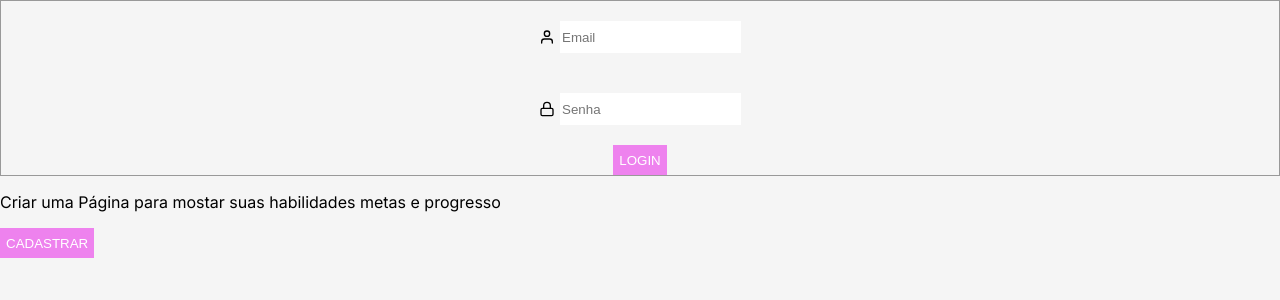
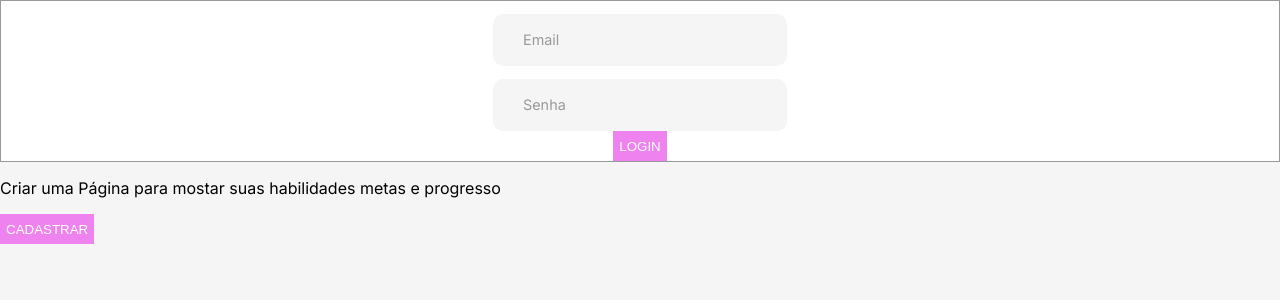
Before and after one commit to vitorsoaresf/kenzie-hub, a React (Create React App) app: page / in a window 1280 px wide. Shown: the top 300 px of the page. Built offline with nearby package versions, Linux system fonts and the light colour scheme.

Commit message:
feat: implements POST new tech and new work

```diff
--- a/src/components/Input/index.jsx
+++ b/src/components/Input/index.jsx
@@ -1,11 +1,12 @@
 import { Container, ContainerInput } from "./styles";
 
-function Input({ icon: Icon, register, name, ...rest }) {
+function Input({ icon: Icon, register, name, placeholder, ...rest }) {
   return (
     <Container>
       <ContainerInput>
-        {Icon && <Icon />}
-        <input {...register(name)} {...rest} />
+        {/* {Icon && <Icon />} */}
+        <input {...register(name)} {...rest} placeholder=" " />
+        <label>{placeholder}</label>
       </ContainerInput>
     </Container>
   );
--- a/src/components/Input/styles.js
+++ b/src/components/Input/styles.js
@@ -2,24 +2,72 @@ import styled from "styled-components";
 
 export const Container = styled.div`
   display: flex;
-
-  input {
-    border: none;
-    height: 30px;
-    margin: 20px 0px 20px 5px;
-
-    :focus {
-      background-color: violet;
-
-      ::placeholder {
-        color: black;
-      }
-    }
-  }
 `;
 
 export const ContainerInput = styled.div`
   display: flex;
   justify-content: center;
   align-items: center;
+  position: relative;
+  padding-top: 13px;
+  color: var(--grey-50);
+  /* background-color: var(--grey-0); */
+
+  input {
+    background-color: var(--grey-0);
+    width: 290px;
+    height: 50px;
+    border: 0;
+    /* border-bottom: 2px solid lightgrey; */
+    outline: none;
+    min-width: 180px;
+    font-size: 16px;
+    transition: all 0.3s ease-out;
+    -webkit-transition: all 0.3s ease-out;
+    -moz-transition: all 0.3s ease-out;
+    -webkit-appearance: none;
+    border-radius: 10px;
+  }
+
+  input:focus {
+    border: 2px solid black;
+  }
+
+  input::placeholder {
+    color: transparent;
+  }
+
+  label {
+    pointer-events: none;
+    position: absolute;
+    top: 0;
+    left: 0;
+    margin-top: 30px;
+    margin-left: 30px;
+    font-size: 0.9rem;
+    color: var(--grey-50);
+    transition: all 0.3s ease-out;
+    -webkit-transition: all 0.3s ease-out;
+    -moz-transition: all 0.3s ease-out;
+  }
+
+  input:required:invalid + label {
+    color: red;
+  }
+
+  input:focus:required:invalid {
+    border-bottom: 2px solid red;
+  }
+
+  input:required:invalid + label:before {
+    content: "*";
+  }
+
+  input:focus + label,
+  input:not(:placeholder-shown) + label {
+    background-color: var(--white);
+    font-size: 13px;
+    margin-top: 5px;
+    color: black;
+  }
 `;
--- a/src/pages/Dashboard/index.jsx
+++ b/src/pages/Dashboard/index.jsx
@@ -5,42 +5,57 @@ import {
   ContainerUl,
 } from "./styles";
 import { useState } from "react";
-import { Redirect, useHistory } from "react-router-dom";
+import { Redirect } from "react-router-dom";
+import { useForm } from "react-hook-form";
 import { FiArrowRight, FiArrowDown, FiArrowLeft } from "react-icons/fi";
 import Button from "../../components/Button";
 import api from "../../services/api";
 
 function Dashboard({ authenticated, setAuthenticated }) {
   const [user, setUser] = useState(
-    JSON.parse(localStorage.getItem("@Kenziehub:user")) || []
+    JSON.parse(localStorage.getItem("@Kenziehub:user")) || ""
+  );
+
+  const [token, setToken] = useState(
+    JSON.parse(localStorage.getItem("@Kenziehub:token")) || ""
   );
 
   const [registerTech, setRegisterTech] = useState(false);
   const [registerWork, setRegisterWork] = useState(false);
 
-  const [newTech, setNewTech] = useState("");
-  const [newTechStatus, setNewTechStatus] = useState("");
+  const {
+    register,
+    handleSubmit,
+    formState: { errors },
+  } = useForm({});
 
-  const [newWork, setNewWork] = useState("");
-  const [newWorkDescription, setNewWorkDescription] = useState("");
+  const onSubmitTech = (data) => {
+    api
+      .post("/users/techs", data, {
+        headers: { Authorization: `Bearer ${token}` },
+      })
+      .then((response) => {
+        console.log("OK");
+      })
+      .catch((err) => console.log("Usuário não registrado!", err));
+    setRegisterTech(false);
+  };
 
-  const history = useHistory();
+  const onSubmitWork = (data) => {
+    api
+      .post("/users/works", data, {
+        headers: { Authorization: `Bearer ${token}` },
+      })
+      .then((response) => {
+        console.log("OK");
+      })
+      .catch((err) => console.log("Usuário não registrado!", err));
+    setRegisterWork(false);
+  };
 
   if (!authenticated) {
     return <Redirect to="/" />;
   }
-
-  const handleClickNewTech = ({ ...rest }) => {
-    user.techs = [...user.techs, rest];
-    // PAREI AQUI!! TENTAR MANDAR ESSA REQUISICAO
-    // api.post(`users/${user.id}`)
-    setRegisterTech(false);
-  };
-
-  const handleClickNewWork = ({ ...rest }) => {
-    user.works = [...user.works, rest];
-    setRegisterWork(false);
-  };
 
   return (
     <Container>
@@ -78,18 +93,12 @@ function Dashboard({ authenticated, setAuthenticated }) {
         </ContainerUl>
         {registerTech && (
           <ContainerModal>
-            <div>
+            <form onSubmit={handleSubmit(onSubmitTech)}>
               <p>Casdastrar Tecnologia</p>
-              <input onChange={(evt) => setNewTech(evt.target.value)} />
-              <input onChange={(evt) => setNewTechStatus(evt.target.value)} />
-              <Button
-                onClick={() => {
-                  handleClickNewTech({ title: newTech, status: newTechStatus });
-                }}
-              >
-                Cadastrar
-              </Button>
-            </div>
+              <input {...register("title")} />
+              <input {...register("status")} />
+              <Button type="submit">Cadastrar</Button>
+            </form>
           </ContainerModal>
         )}
       </ContainerData>
@@ -115,23 +124,13 @@ function Dashboard({ authenticated, setAuthenticated }) {
         </ContainerUl>
         {registerWork && (
           <ContainerModal>
-            <div>
+            <form onSubmit={handleSubmit(onSubmitWork)}>
               <p>Casdastrar Trabalho</p>
-              <input onChange={(evt) => setNewWork(evt.target.value)} />
-              <input
-                onChange={(evt) => setNewWorkDescription(evt.target.value)}
-              />
-              <Button
-                onClick={() =>
-                  handleClickNewWork({
-                    title: newWork,
-                    description: newWorkDescription,
-                  })
-                }
-              >
-                Cadastrar
-              </Button>
-            </div>
+              <input {...register("title")} />
+              <input {...register("description")} />
+              <input {...register("deploy_url")} />
+              <Button type="submit">Cadastrar</Button>
+            </form>
           </ContainerModal>
         )}
       </ContainerData>
--- a/src/pages/Dashboard/styles.js
+++ b/src/pages/Dashboard/styles.js
@@ -64,7 +64,7 @@ export const ContainerModal = styled.div`
   background-color: rgba(0, 0, 0, 0.5);
   top: 0;
 
-  div {
+  form {
     position: absolute;
     top: 50%;
     transform: translateY(-50%);
--- a/src/pages/Home/styles.js
+++ b/src/pages/Home/styles.js
@@ -6,4 +6,5 @@ export const Container = styled.form`
   align-items: center;
   justify-content: center;
   border: 1px solid var(--grey-50);
+  background-color: var(--white);
 `;
```
